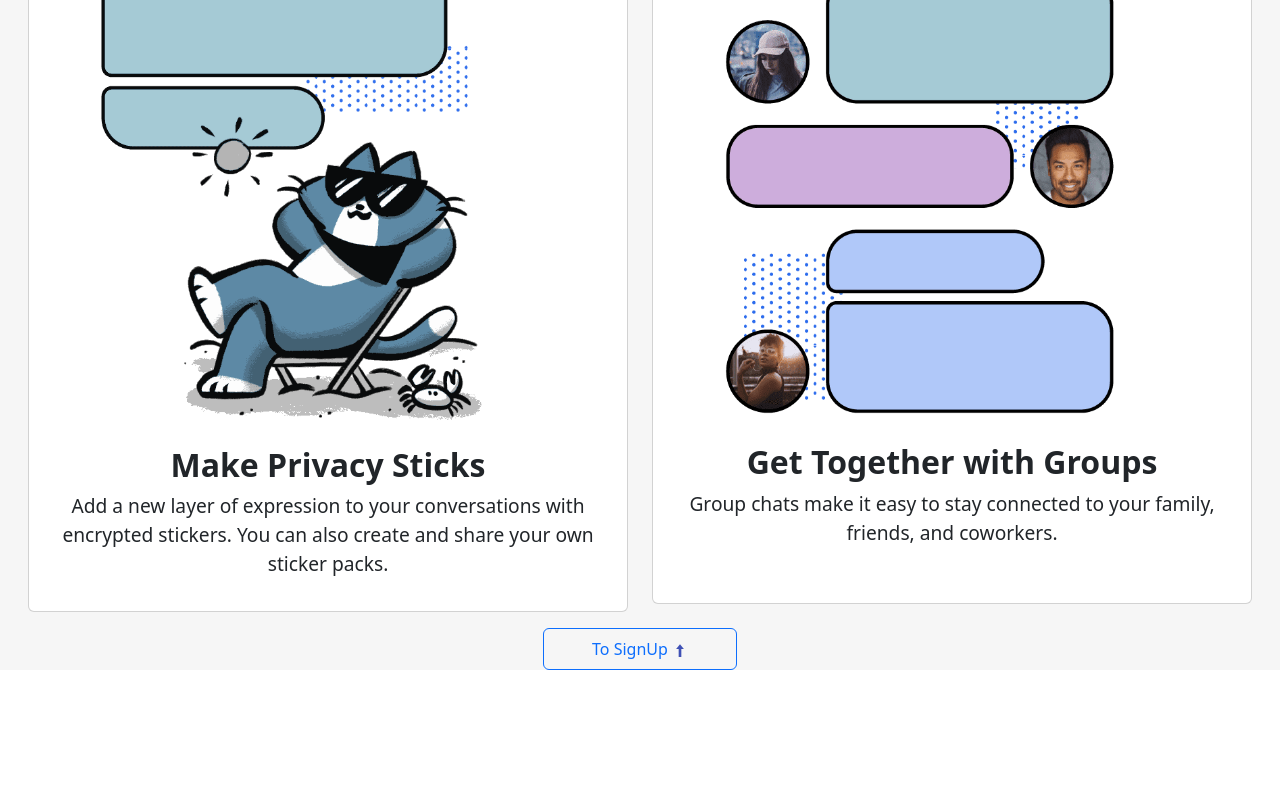
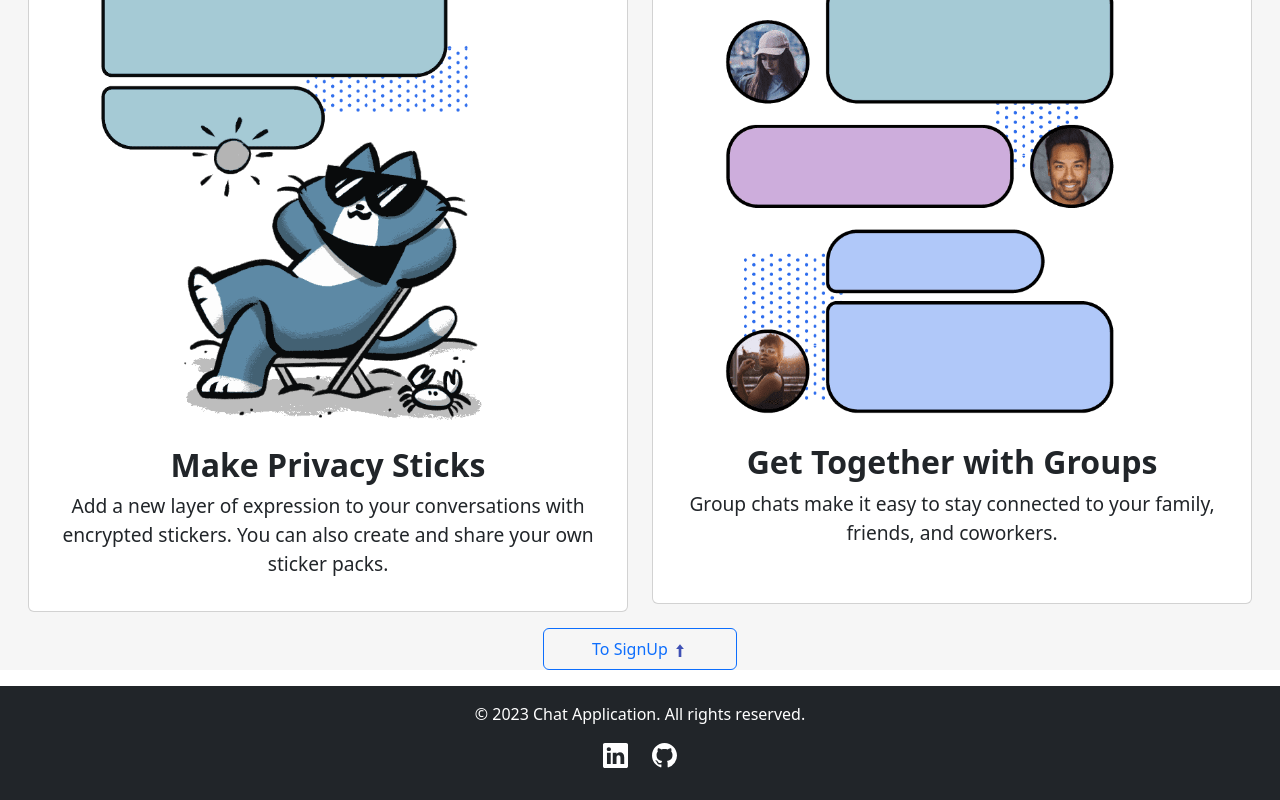
Before and after one commit to prince-arun/React-chat, a React (Create React App) app: page / in a window 1280 px wide. Shown: the part 1134-1934 px from the top of the page. Before the commit the page ends 1820 px from the top, so only its background shows below. Built offline with nearby package versions, Linux system fonts and the light colour scheme; no server answers.

Commit message:
Additional Feilds added

```diff
--- a/package.json
+++ b/package.json
@@ -7,6 +7,7 @@
     "@testing-library/react": "^13.4.0",
     "@testing-library/user-event": "^13.5.0",
     "bootstrap": "^5.3.1",
+    "bootstrap-icons": "^1.11.1",
     "firebase": "^10.1.0",
     "moment": "^2.29.4",
     "react": "^18.2.0",
--- a/src/App.css
+++ b/src/App.css
@@ -30,6 +30,7 @@
 /* ----------------------------Ad---------------- */
 .ad {
   background-color: rgb(246, 246, 246);
+  z-index: -100;
 }
 
 .box-center {
@@ -368,3 +369,8 @@ section h3 {
 .sm_screen {
   display: none;
 }
+
+.s-icon {
+  font-size: 25px;
+  margin: 0 10px;
+}
--- a/src/Components/Home/Home.js
+++ b/src/Components/Home/Home.js
@@ -2,6 +2,7 @@ import React from "react";
 import NavBar from "./NavBar";
 import Hero from "./Hero";
 import Ad from "./Ad";
+import Footer from "./Footer";
 
 const Home = () => {
   return (
@@ -9,6 +10,7 @@ const Home = () => {
       <NavBar />
       <Hero />
       <Ad />
+      <Footer />
     </div>
   );
 };
```
Also changed, not shown: 1 other file (tests, documents, lock files or other folders).
